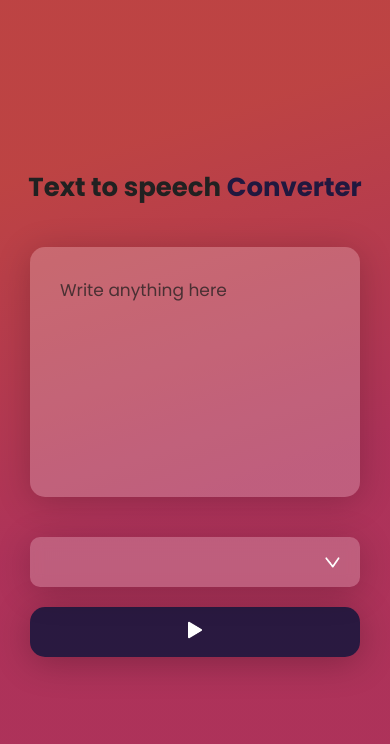
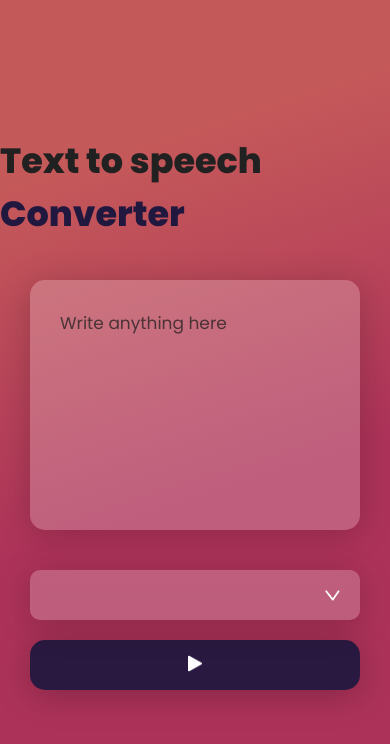
Before and after one commit to nishakuvalekar25/text-to-speech-converter, a plain HTML site: page index.html in a window 390 px wide. Drawn offline with Linux system fonts and the light colour scheme.

Commit message:
Update style.css

```diff
--- a/style.css
+++ b/style.css
@@ -11,7 +11,7 @@
     /* background: linear-gradient(45deg, #010758, #490d61); */
     /* background: rgb(107,9,121); */
     background: rgb(170,42,83);
-background: linear-gradient(342deg, rgba(170,42,83,0.9607492655265231) 42%, rgba(181,45,45,0.8935223747702206) 81%);
+background: linear-gradient(342deg, rgba(170,42,83,0.9607492655265231) 42%, rgba(181, 45, 45, 0.788) 81%);
 
     display: flex;
     align-items: center;
@@ -21,9 +21,9 @@ background: linear-gradient(342deg, rgba(170,42,83,0.9607492655265231) 42%, rgba
 }
 
 .hero h1 {
-    color: #212121;
-    font-size: 48px;
-    font-weight: 800;
+    color: rgb(34, 34, 34);
+    font-size: 50px;
+    font-weight: 700;
     margin-top: -50px;
     margin-bottom: 50px;
 }
@@ -110,7 +110,7 @@ select{
     /* background: linear-gradient(45deg, #010758, #490d61); */
     /* background: rgb(107,9,121); */
     background: rgb(170,42,83);
-background: linear-gradient(342deg, rgba(170,42,83,0.9607492655265231) 42%, rgba(181,45,45,0.8935223747702206) 81%);
+background: linear-gradient(342deg, rgba(170,42,83,0.9607492655265231) 42%, rgba(181, 45, 45, 0.788) 81%);
 
     display: flex;
     align-items: center;
@@ -121,8 +121,8 @@ background: linear-gradient(342deg, rgba(170,42,83,0.9607492655265231) 42%, rgba
 
 .hero h1 {
     color: #212121;
-    font-size: 26px;
-    font-weight: 700;
+    font-size: 35px;
+    font-weight: 800;
     margin-top: -20px;
     margin-bottom: 40px;
 }
```
